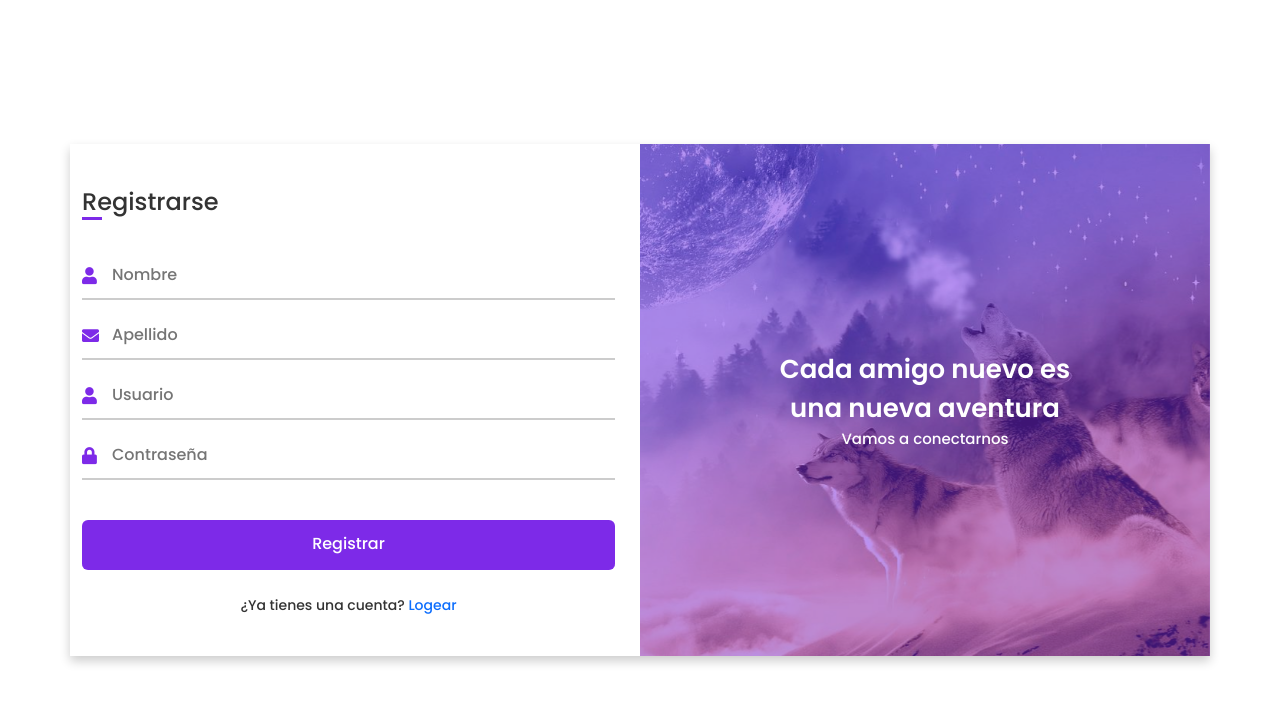
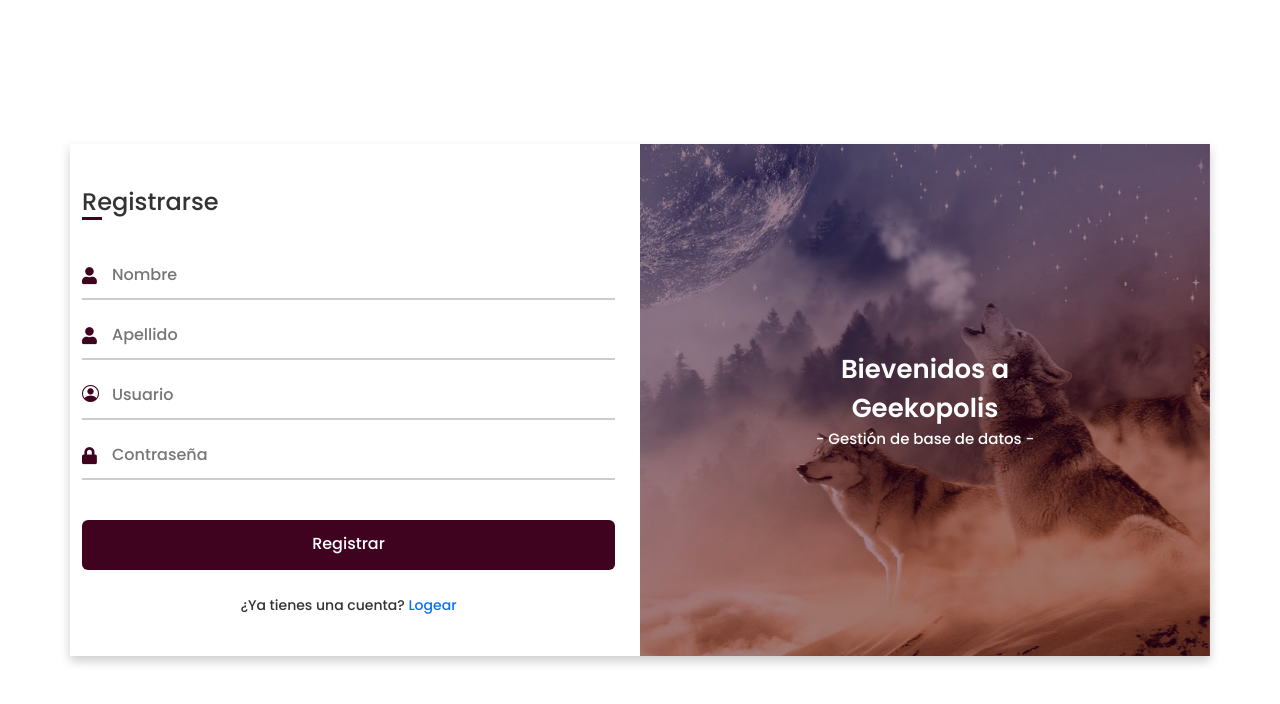
Before and after one commit to Heyissac/store-php, a PHP site: page /register.php in a window 1280 px wide. Shown: the top 704 px of the page. Run offline with PHP 8.4, Linux system fonts and the light colour scheme.

Commit message:
Bugs
Bugs fixed

```diff
--- a/cd6/assets/css/login.css
+++ b/cd6/assets/css/login.css
@@ -11,7 +11,7 @@ body{
   display: flex;
   align-items: center;
   justify-content: center;
-  background: #7d2ae8;
+  background: #3F021F;
   padding: 30px;
 }
 .container{
@@ -55,7 +55,7 @@ body{
   position: absolute;
   height: 100%;
   width: 100%;
-  background: #7d2ae8;
+  background: #3F021F;
   opacity: 0.5;
   z-index: 12;
 }
@@ -119,7 +119,7 @@ body{
   bottom: 0;
   height: 3px;
   width: 25px;
-  background: #7d2ae8;
+  background: #3F021F;
 }
 .forms .signup-form  .title:before{
   width: 20px;
@@ -148,11 +148,11 @@ body{
 }
 .form-content .input-box input:focus,
 .form-content .input-box input:valid{
-  border-color: #7d2ae8;
+  border-color: #3F021F;
 }
 .form-content .input-box i{
   position: absolute;
-  color: #7d2ae8;
+  color: #3F021F;
   font-size: 17px;
 }
 .forms .form-content .text{
@@ -172,17 +172,17 @@ body{
 }
 .forms .form-content .button input{
   color: #fff;
-  background: #7d2ae8;
+  background: #3F021F;
   border-radius: 6px;
   padding: 0;
   cursor: pointer;
   transition: all 0.4s ease;
 }
 .forms .form-content .button input:hover{
-  background: #5b13b9;
+  background: #A5024F;
 }
 .forms .form-content label{
-  color: #5b13b9;
+  color: #3F021F;
   cursor: pointer;
 }
 .forms .form-content label:hover{
--- a/cd6/login.php
+++ b/cd6/login.php
@@ -21,11 +21,11 @@ if (isset($_POST['login'])) {
                         $_SESSION['user'] = $username;
                         header("Location: main_index.php");
                     } else {
-                        echo "Contraseña incorrecta";
+                        echo "<script> alert('Contraseña incorrecta'); </script>";
                     }
                 }
             } else {
-                echo "Usuario no existente";
+                echo "<script> alert('Usuario no existente'); </script>";
             }
         } else {
             echo "Llene los campos.";
@@ -77,7 +77,7 @@ if (isset($_POST['register'])) {
                     <form method="POST">
                         <div class="input-boxes">
                             <div class="input-box">
-                                <i class="fas fa-envelope"></i>
+                                <i class="fas fa-user"></i>
                                 <input name="username" type="text" placeholder="Escribe tu usuario" required>
                             </div>
                             <div class="input-box">
--- a/cd6/register.php
+++ b/cd6/register.php
@@ -15,7 +15,7 @@ if (isset($_POST['register'])) {
             $selectedUser = $verifyuser->fetch(PDO::FETCH_ASSOC);
 
             if ($username == $selectedUser['user']) {
-                echo "Usuario existente.";
+                echo "<script> alert('Usuario existente'); </script>";
             } else {
                 $sql = "insert into user (user, password, name, lastname) values (:user, :password, :name, :lastname)";
                 $stmt = $dbconn->prepare($sql);
@@ -51,6 +51,7 @@ if (isset($_POST['login'])) {
     <link rel="stylesheet" href="assets/css/login.css">
     <link href="https://cdn.jsdelivr.net/npm/bootstrap@5.3.2/dist/css/bootstrap.min.css" rel="stylesheet"
         integrity="sha384-T3c6CoIi6uLrA9TneNEoa7RxnatzjcDSCmG1MXxSR1GAsXEV/Dwwykc2MPK8M2HN" crossorigin="anonymous">
+    <link rel="stylesheet" href="https://cdn.jsdelivr.net/npm/bootstrap-icons@1.11.1/font/bootstrap-icons.css">
     <!-- Fontawesome CDN Link -->
     <link rel="stylesheet" href="https://cdnjs.cloudflare.com/ajax/libs/font-awesome/5.15.3/css/all.min.css">
     <meta name="viewport" content="width=device-width, initial-scale=1.0">
@@ -63,8 +64,8 @@ if (isset($_POST['login'])) {
             <div class="front">
                 <img src="assets/images/register.jpg" alt="">
                 <div class="text">
-                    <span class="text-1">Cada amigo nuevo es <br> una nueva aventura</span>
-                    <span class="text-2">Vamos a conectarnos</span>
+                    <span class="text-1">Bievenidos a <br> Geekopolis</span>
+                    <span class="text-2">- Gestión de base de datos -</span>
                 </div>
             </div>
         </div>
@@ -80,12 +81,12 @@ if (isset($_POST['login'])) {
                                 <input name="name" type="text" placeholder="Nombre" required>
                             </div>
                             <div class="input-box">
-                                <i class="fas fa-envelope"></i>
+                                <i class="fas fa-user"></i>
                                 <input name="lastname" type="text" placeholder="Apellido" required>
                             </div>
                             <div class="input-box">
-                                <i class="fas fa-user"></i>
-                                <input name="username" type="text" placeholder="Usuario" required>
+                                <i class="bi bi-person-circle"></i>
+                                <input name="username" id="username" type="text" placeholder="Usuario" required>
                             </div>
                             <div class="input-box">
                                 <i class="fas fa-lock"></i>
@@ -103,6 +104,8 @@ if (isset($_POST['login'])) {
             </div>
         </div>
     </div>
+
+    <script src="assets/js/log.js"></script>
 </body>
 
 </html>
```
Also changed, not shown: cd6/crud.php (+19 -19 lines), cd6/assets/css/header.css (renamed from cd6/assets/css/crudnav.css), cd6/assets/js/logs.js (added).
